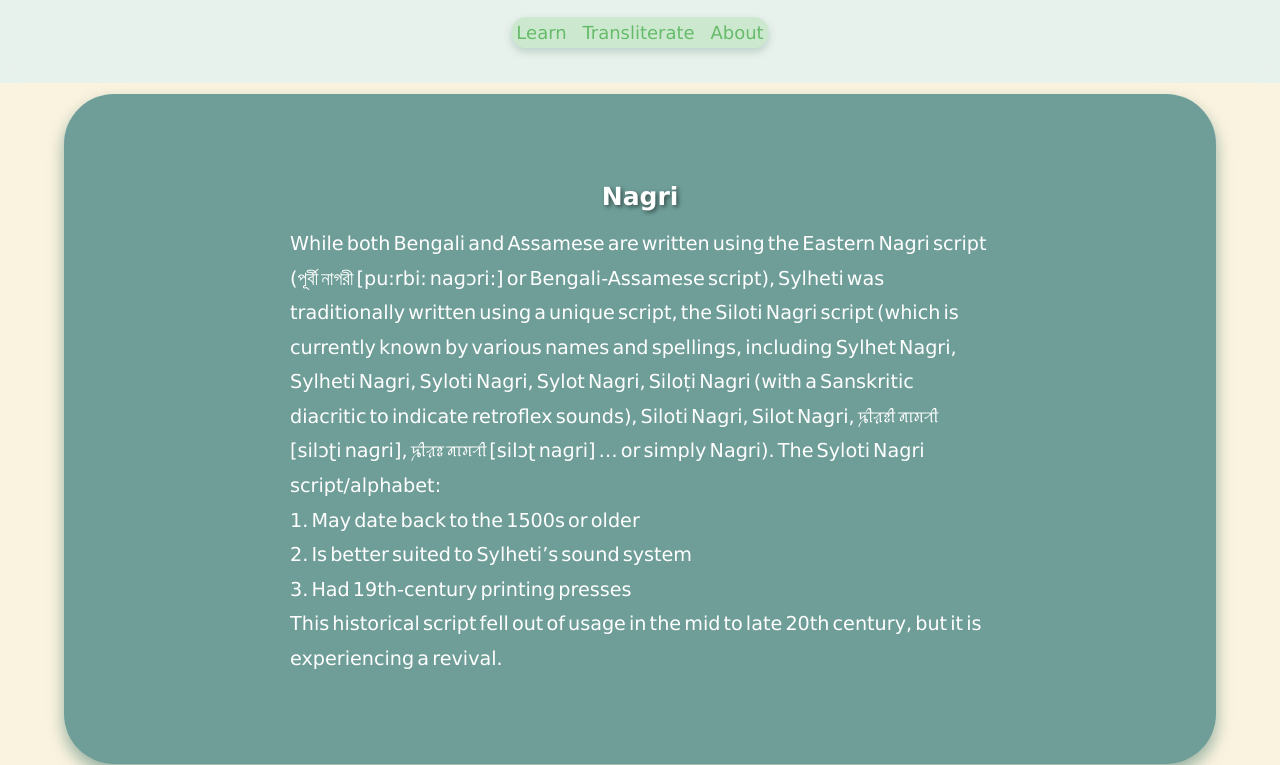
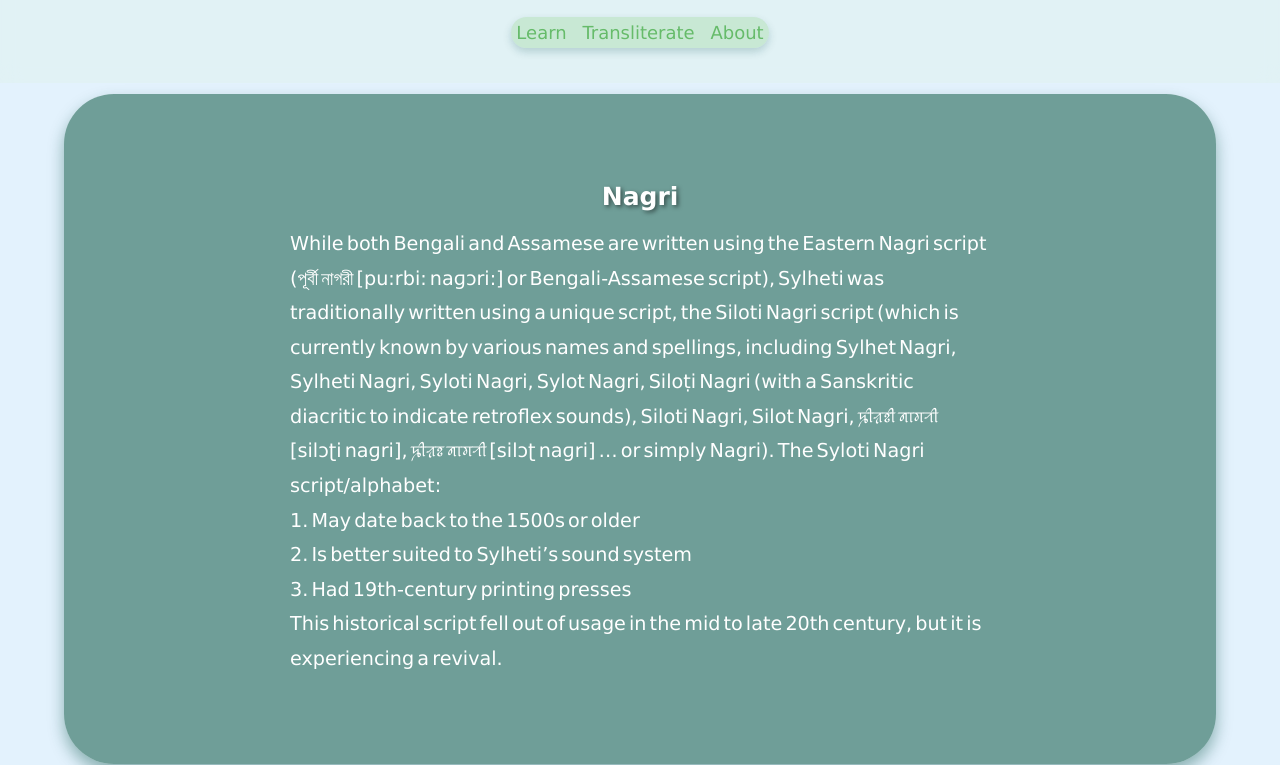
Before and after one commit to TheGzar/SylotChroniclesOrg, a plain HTML site: page index.html in a window 1280 px wide. Shown: the part 53-818 px from the top of the page. Drawn offline with Linux system fonts and the light colour scheme.

Commit message:
Update styles.css

```diff
--- a/styles.css
+++ b/styles.css
@@ -14,12 +14,13 @@
 }
 
 body {
-    background-color: #FAF3E0; /* Light beige */
-    color: #4B4B4B; /* Medium dark gray text */
+    background-color: #E3F2FD; /* Soft pastel blue */
+    color: #1E3A56; /* Dark blue text for contrast */
     display: flex;
     flex-direction: column;
     align-items: center;
 }
+
 
 
 
```
